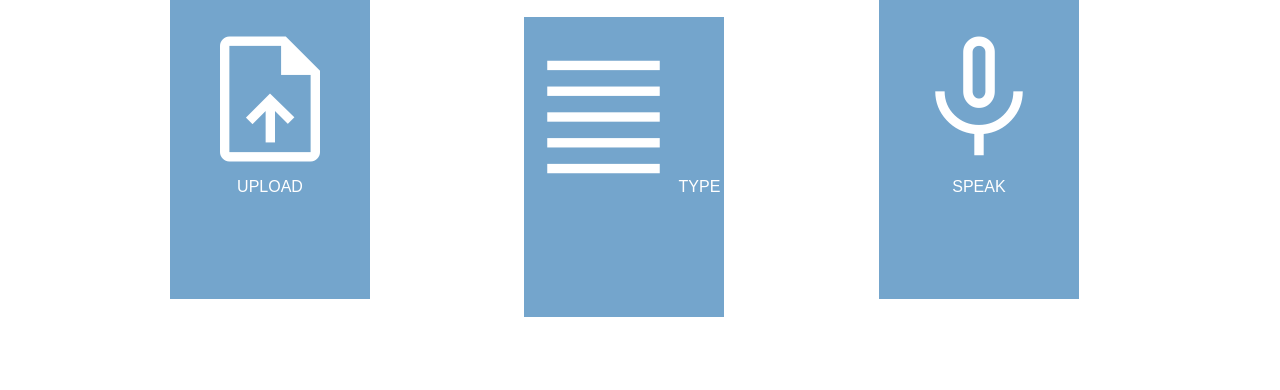
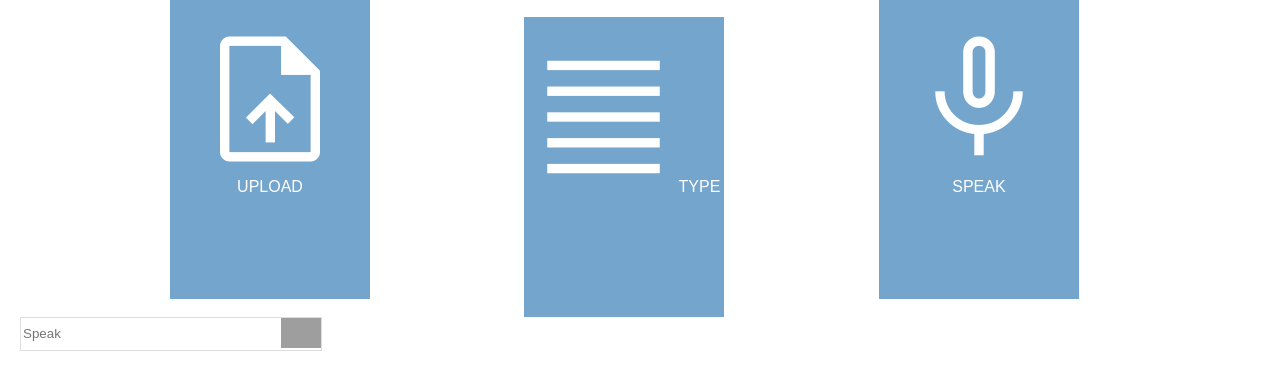
Before and after one commit to ronak-wani/IntelliCtrl-F, a Flask app: page / in a window 1280 px wide. Shown: the part 131-521 px from the top of the page. Run offline with Flask 3, Linux system fonts and the light colour scheme; grey boxes are pictures that could not be loaded.

Commit message:
HTML5 Web speech api

```diff
--- a/templates/index.html
+++ b/templates/index.html
@@ -49,7 +49,55 @@
     </div>
     <a href="#" class="box-close"><span class="material-symbols-outlined">close</span></a>
     </div>
+<style>
+  .speech {
+    border: 1px solid #ddd;
+    width: 300px;
+    padding: 0;
+    margin: 0;
+  }
+  .speech input {
+    border: 0;
+    width: 240px;
+    display: inline-block;
+    height: 30px;
+  }
+  .speech img {
+    float: right;
+    width: 40px;
+  }
+</style>
+<form id="labnol" method="get" action="https://www.google.com/search">
+  <div class="speech">
+    <input type="text" name="q" id="transcript" placeholder="Speak" />
+    <img onclick="startDictation()" src="//i.imgur.com/cHidSVu.gif" />
+  </div>
+</form>
 
+<!-- HTML5 Speech Recognition API -->
+<script>
+  function startDictation() {
+    if (window.hasOwnProperty('webkitSpeechRecognition')) {
+      var recognition = new webkitSpeechRecognition();
+
+      recognition.continuous = false;
+      recognition.interimResults = false;
+
+      recognition.lang = 'en-US';
+      recognition.start();
+
+      recognition.onresult = function (e) {
+        document.getElementById('transcript').value = e.results[0][0].transcript;
+        recognition.stop();
+        document.getElementById('labnol').submit();
+      };
+
+      recognition.onerror = function (e) {
+        recognition.stop();
+      };
+    }
+  }
+</script>
 <script
   src="https://code.jquery.com/jquery-3.6.0.min.js"
   integrity="sha256-/xUj+3OJU5yExlq6GSYGSHk7tPXikynS7ogEvDej/m4="
```
